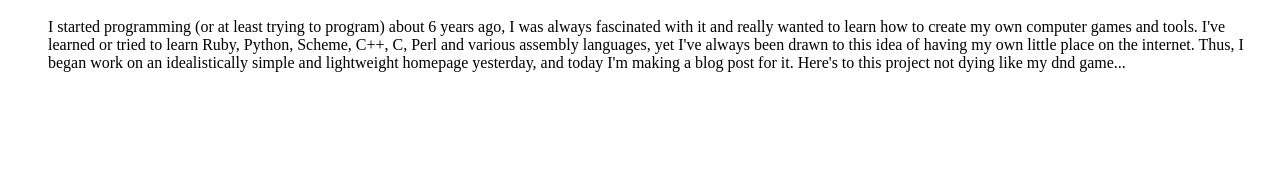
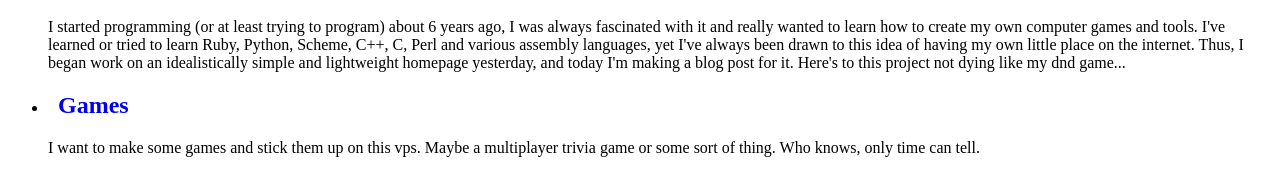
Before and after one commit to rchamblee/homepage-build, a plain HTML site: page blog.html in a window 1280 px wide. Shown: the part 136-332 px from the top of the page. Drawn offline with Linux system fonts and the light colour scheme.

Commit message:
New blogpost

```diff
--- a/blog.html
+++ b/blog.html
@@ -26,6 +26,13 @@
 </p>
     </li>
 
+    <li>
+      <h2><a href="/2018/10/31/Games.html">Games</a></h2>
+      <p>I want to make some games and stick them up on this vps. Maybe a multiplayer
+trivia game or some sort of thing. Who knows, only time can tell.
+</p>
+    </li>
+
 </ul>
 
   </body>
```
